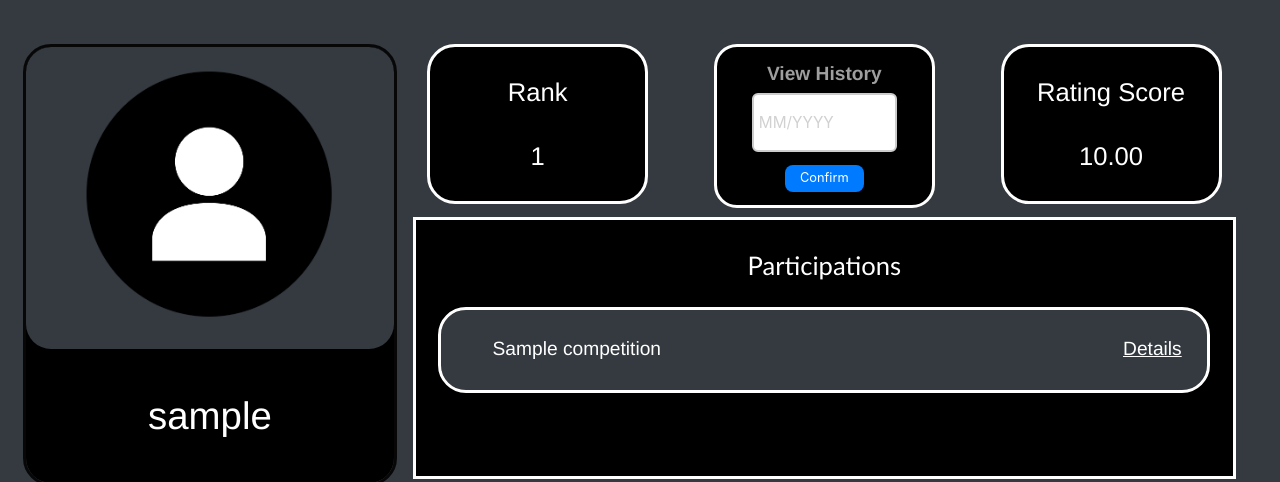
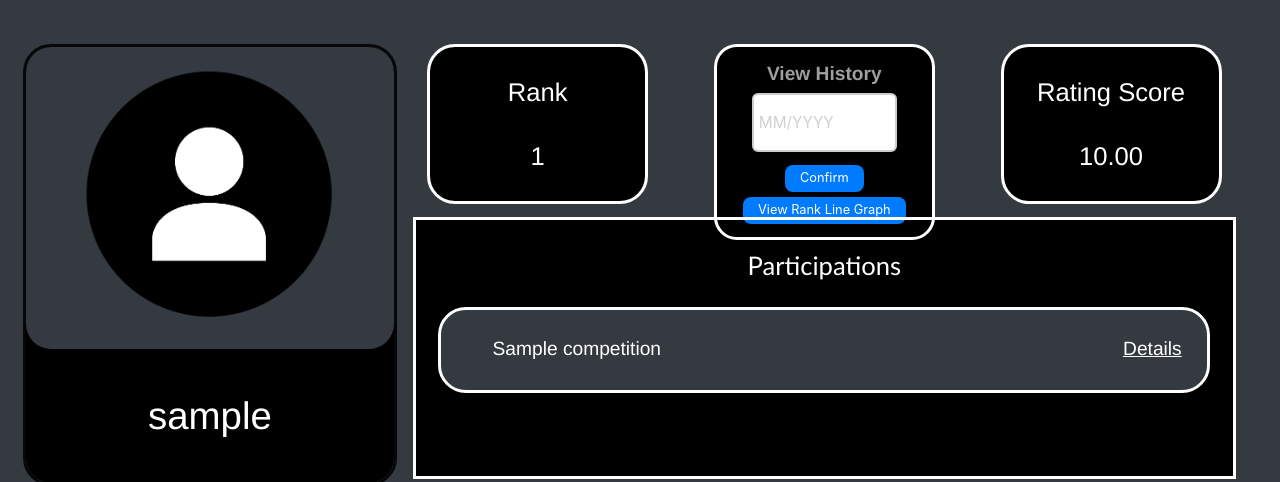
Before and after one commit to Web-Spasm/Competitions-Platform, a Flask app: page /student_profile/1 in a window 1280 px wide. Shown: the part 158-640 px from the top of the page. Run offline with Flask 3, Linux system fonts and the light colour scheme; tables that the repository leaves empty hold one stand-in row (values such as "Sample post").

Commit message:
implementation of line graph

```diff
--- a/App/templates/student_profile.html
+++ b/App/templates/student_profile.html
@@ -556,7 +556,18 @@
                     <input type="text" id="date" name="date" placeholder="MM/YYYY">
                     <button type="submit">Confirm</button>
                 </form>
+                <button id="openLineGraph">View Rank Line Graph</button>
             </div>
+
+            <div id="lineGraphModal" class="modal">
+                <div class="modal-content">
+                    <span class="close" id="closeLineGraphModal">&times;</span>
+                    <canvas id="rankLineGraph"></canvas>
+                </div>
+            </div>
+
+            <script src="https://cdn.jsdelivr.net/npm/chart.js"></script>
+
 
             <!-- Calendar Modal -->
             <div id="calendarModal" class="modal">
@@ -597,6 +608,7 @@
 <script>
     let currentMonth, currentYear;
     let previousRank = null;
+    let chartInstance = null;
 
     document.getElementById('dateForm').addEventListener('submit', function(event) {
         event.preventDefault(); // Prevent form submission
@@ -706,5 +718,96 @@
         const months = ['January', 'February', 'March', 'April', 'May', 'June', 'July', 'August', 'September', 'October', 'November', 'December'];
         return months[month];
     }
+
+
+
+    document.getElementById('openLineGraph').addEventListener('click', async function() {
+    try {
+        console.log("Fetching rank data...");
+        var response = await fetch(`/get_rank_data/{{ student.id }}`);
+        if (!response.ok) {
+            throw new Error(`HTTP error! status: ${response.status}`);
+        }
+        var result = await response.json();
+        console.log("Rank data fetched:", result);
+
+        var rankData = result.rank_data;
+        var rankColors = result.rank_colors;
+
+        var labels = Object.keys(rankData);
+        var data = Object.values(rankData);
+        var colors = labels.map(label => rankColors[label]);
+
+        var ctx = document.getElementById('rankLineGraph').getContext('2d');
+
+        if (chartInstance) {
+            chartInstance.destroy();
+        }
+
+        chartInstance = new Chart(ctx, {
+            type: 'line',
+            data: {
+                labels: labels,
+                datasets: [{
+                    label: 'Rank',
+                    data: data,
+                    pointBackgroundColor: colors,
+                    fill: false,
+                    borderWidth: 2
+                }]
+            },
+            options: {
+                scales: {
+                    y: {
+                        beginAtZero: true,
+                        reverse: true // Ranks are usually better when lower
+                    }
+                },
+                plugins: {
+                    customLineColor: {
+                        colors: colors
+                    }
+                }
+            },
+            plugins: [{
+                id: 'customLineColor',
+                beforeDraw: chart => {
+                    const ctx = chart.ctx;
+                    const chartArea = chart.chartArea;
+                    const meta = chart.getDatasetMeta(0);
+                    const data = meta.data;
+
+                    ctx.save();
+
+                    for (let i = 0; i < data.length - 1; i++) {
+                        const point = data[i];
+                        const nextPoint = data[i + 1];
+                        const color = chart.config.options.plugins.customLineColor.colors[i];
+
+                        ctx.beginPath();
+                        ctx.moveTo(point.x, point.y);
+                        ctx.lineTo(nextPoint.x, nextPoint.y);
+                        ctx.strokeStyle = color;
+                        ctx.lineWidth = 2;
+                        ctx.stroke();
+                    }
+
+                    ctx.restore();
+                }
+            }]
+        });
+
+        document.getElementById('lineGraphModal').style.display = 'block';
+        console.log("Line graph displayed.");
+    } catch (error) {
+        console.error("Error fetching or displaying rank data:", error);
+    }
+});
+
+document.getElementById('closeLineGraphModal').addEventListener('click', function() {
+    document.getElementById('lineGraphModal').style.display = 'none';
+    console.log("Line graph modal closed.");
+});
     </script>
+
 {% endblock %}
--- a/App/views/index.py
+++ b/App/views/index.py
@@ -238,6 +238,22 @@ def get_rank_data(student_id, month, year):
 
     return jsonify(rank_data)
 
+@index_views.route('/get_rank_data/<int:student_id>', methods=['GET'])
+def get_all_rank_data(student_id):
+    print(f"Fetching all rank data for student_id: {student_id}")
+    ranking_history = get_ranking_history_by_id(student_id)
+    rank_data = {}
+    rank_colors = {}
+
+    if ranking_history:
+        ranks = get_rankings_by_history_id(ranking_history.id)
+        for rank in ranks:
+            rank_date = rank.date
+            rank_data[f"{rank_date.month}/{rank_date.day}/{rank_date.year}"] = rank.rank
+            rank_colors[f"{rank_date.month}/{rank_date.day}/{rank_date.year}"] = rank.colour
+
+    return jsonify({'rank_data': rank_data, 'rank_colors': rank_colors})
+
 @index_views.route('/moderator_profile/<int:id>', methods=['GET'])
 def moderator_profile(id):
     moderator = get_moderator(id)
```
